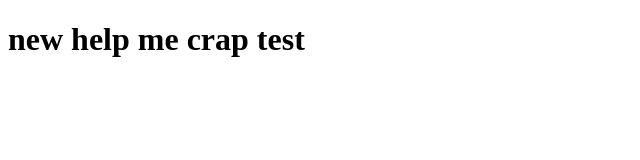
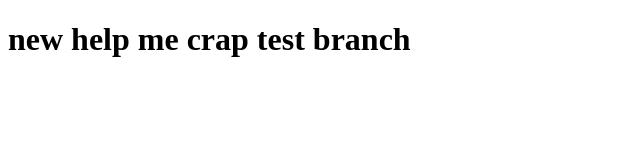
Before and after one commit to madzoadmin/new, a plain HTML site: page index.html in a window 1280 px wide. Shown: the whole page, without its empty margins (0-640 px from the left). Drawn offline with Linux system fonts and the light colour scheme.

Commit message:
branch in master

```diff
--- a/index.html
+++ b/index.html
@@ -4,6 +4,6 @@
 	<title>new</title>
 </head>
 <body>
-<h1>new help me crap test</h1>
+<h1>new help me crap test branch</h1>
 </body>
 </html>
```
